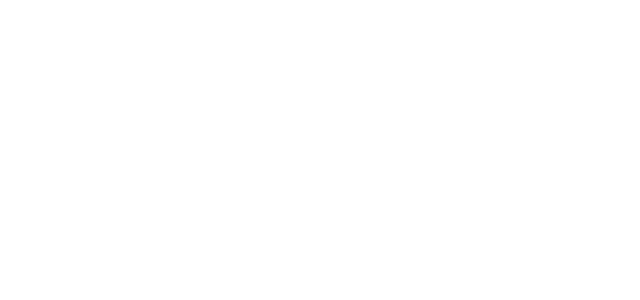
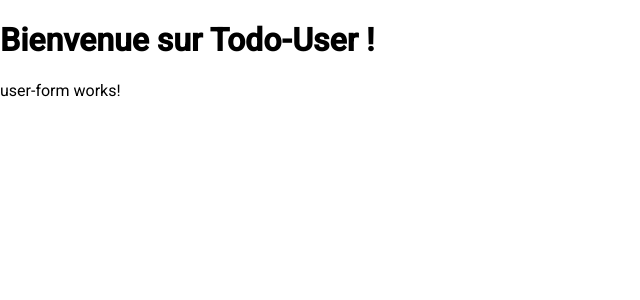
Before and after one commit to popobg/todo-list-per-user, an Angular app: page / in a window 1280 px wide. Shown: the top 300 px of the page, without its empty margins (0-640 px from the left). Built offline with nearby package versions, Linux system fonts and the light colour scheme.

Commit message:
Création routeur terminé + intégration de user-form dans home

```diff
--- a/src/app/app.config.ts
+++ b/src/app/app.config.ts
@@ -5,5 +5,5 @@ import { routes } from './app.routes';
 import { provideAnimationsAsync } from '@angular/platform-browser/animations/async';
 
 export const appConfig: ApplicationConfig = {
-  providers: [provideZoneChangeDetection({ eventCoalescing: true }), provideRouter(routes), provideAnimationsAsync()]
+  providers: [provideZoneChangeDetection({ eventCoalescing: true }), provideRouter(routes), provideAnimationsAsync(), provideAnimationsAsync()]
 };
--- a/src/app/app.routes.ts
+++ b/src/app/app.routes.ts
@@ -1,3 +1,16 @@
 import { Routes } from '@angular/router';
+import { HomeComponent } from './components/home/home.component';
+import { TodoComponent } from './components/todo/todo.component';
+import { TodoDetailsComponent } from './components/todo-details/todo-details.component';
+import { UserDetailsComponent } from './components/user-details/user-details.component';
+import { UserFormComponent } from './components/user-form/user-form.component';
+import { UserListComponent } from './components/user-list/user-list.component';
 
-export const routes: Routes = [];
+export const routes: Routes = [
+  { path: '', component: HomeComponent },
+  { path: 'todos', component: TodoComponent },
+  { path: 'todos/:id', component: TodoDetailsComponent },
+  { path: 'users', component: UserListComponent },
+  { path: 'users/new', component: UserFormComponent },
+  { path: 'users/:id', component: UserDetailsComponent },
+];
--- a/src/app/components/home/home.component.html
+++ b/src/app/components/home/home.component.html
@@ -1 +1,2 @@
-<p>home works!</p>
+<h1>Bienvenue sur Todo-User !</h1>
+<app-user-form></app-user-form>
--- a/src/index.html
+++ b/src/index.html
@@ -9,7 +9,7 @@
   <link href="https://fonts.googleapis.com/css2?family=Roboto:wght@300;400;500&display=swap" rel="stylesheet">
   <link href="https://fonts.googleapis.com/icon?family=Material+Icons" rel="stylesheet">
 </head>
-<body>
+<body class="mat-typography">
   <app-root></app-root>
 </body>
 </html>
```
Also changed, not shown: src/app/components/home/home.component.ts (+4 -5 lines).
